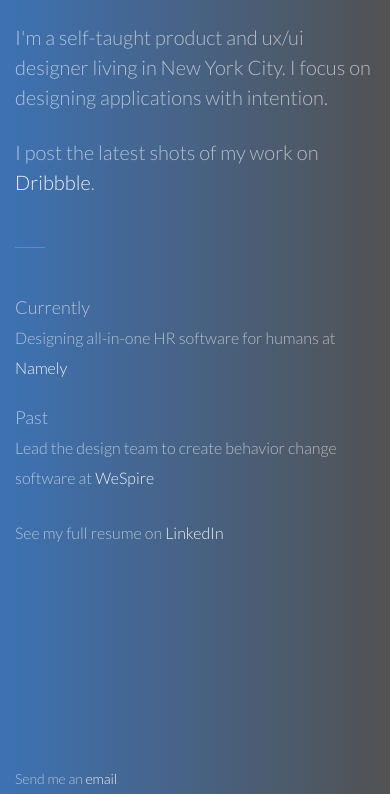
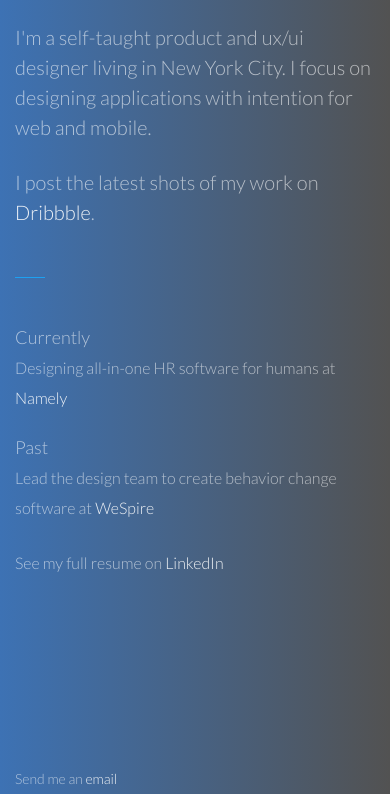
Before and after one commit to lsslbrt/crispy-octo-adventure, a plain HTML site: page index.html in a window 390 px wide. Shown: the part 50-844 px from the top of the page. Drawn offline with Linux system fonts and the light colour scheme.

Commit message:
Web & Mobile

```diff
--- a/index.html
+++ b/index.html
@@ -18,7 +18,7 @@
               Elyssa Albert
             </h1>
             <p>
-              I'm a self-taught product and ux/ui designer living in New York City. I focus on designing applications with intention.
+              I'm a self-taught product and ux/ui designer living in New York City. I focus on designing applications with intention for web and mobile.
             </p>
 
             <p class="dribbble">
```
